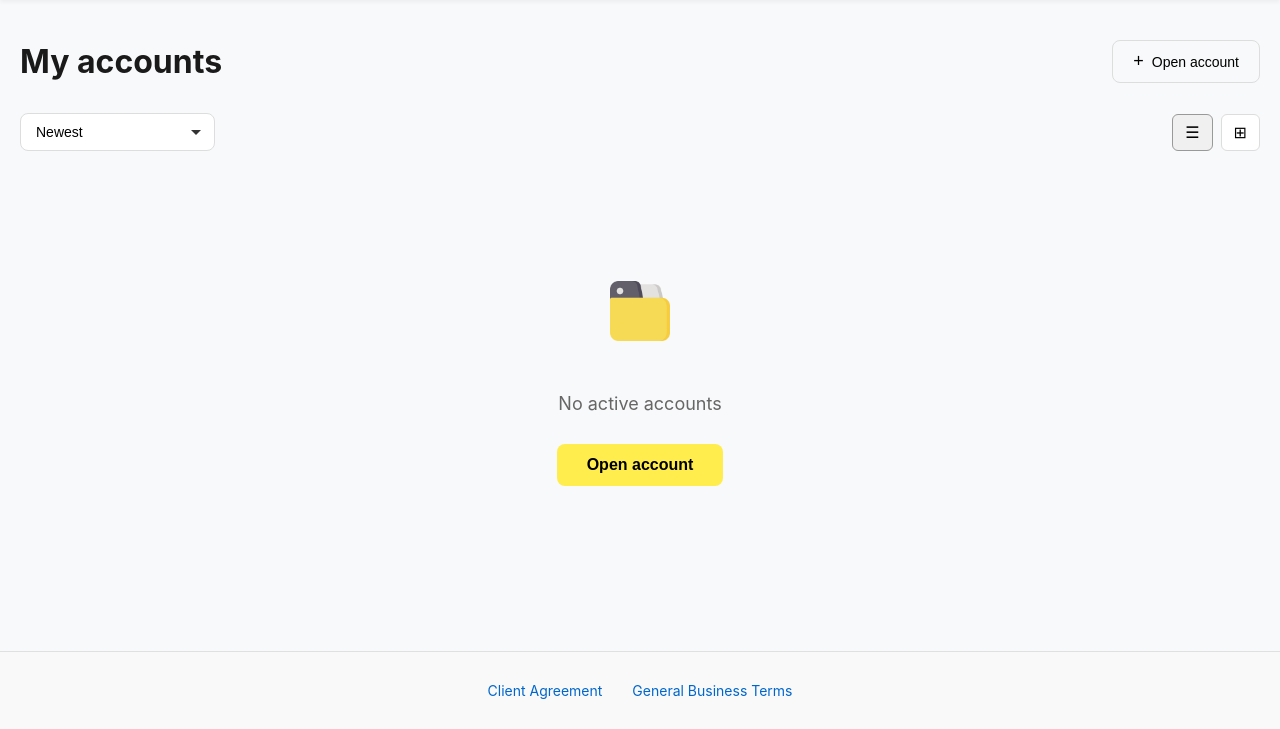
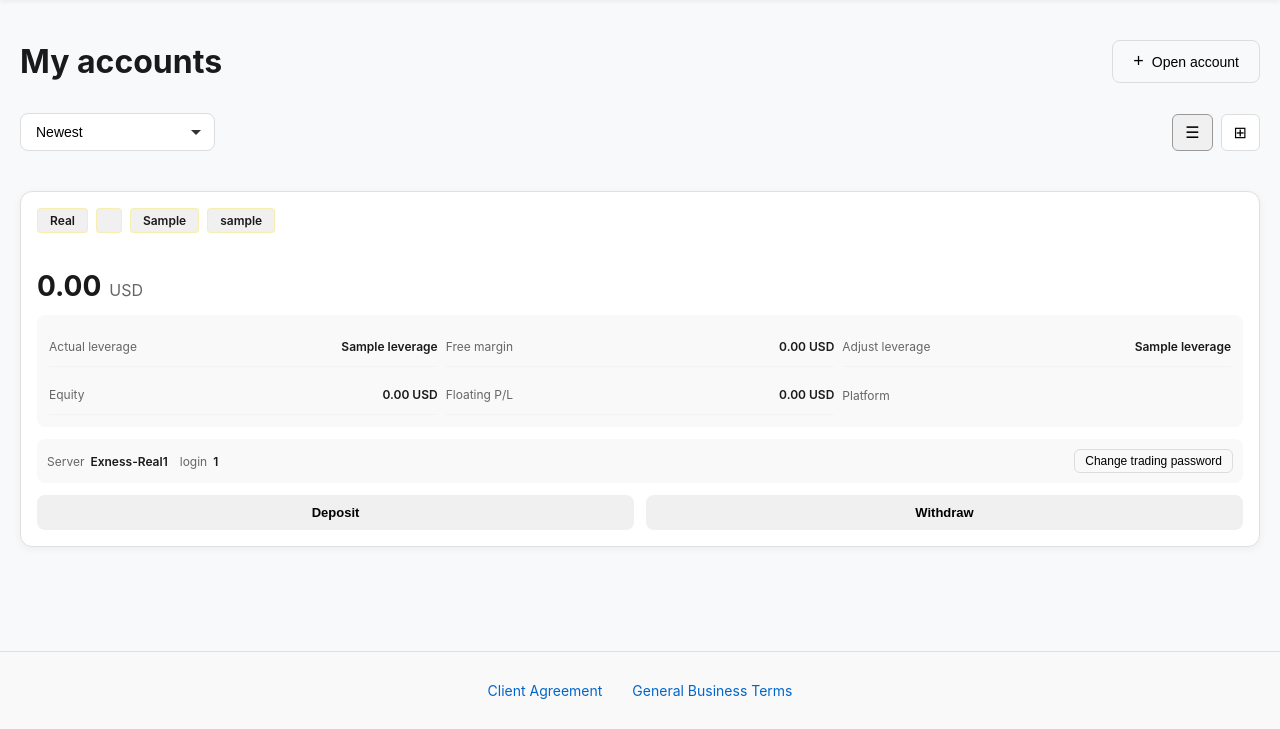
Before and after one commit to YashRebbawar/Rajesh_Payment_WebAPP, a Flask app: template backend/templates/my-accounts.html in a window 1280 px wide. Shown: the part 71-800 px from the top of the page. Run offline with Flask 3, Linux system fonts and the light colour scheme; the template is opened without the code that fills it: most values are stand-ins (such as "Sample title", 1, 10 or a date in 2020).

Commit message:
my account created account fetch

```diff
--- a/backend/app.py
+++ b/backend/app.py
@@ -51,6 +51,7 @@ except Exception as e:
 
 db = client.printfree
 users_collection = db.users
+accounts_collection = db.trading_accounts
 
 # Google OAuth Config
 app.config['GOOGLE_CLIENT_ID'] = os.getenv('GOOGLE_CLIENT_ID', '')
@@ -75,6 +76,8 @@ else:
 # Create indexes for MongoDB
 users_collection.create_index('email', unique=True)
 users_collection.create_index('google_id', unique=True, sparse=True)
+accounts_collection.create_index('user_id')
+accounts_collection.create_index([('user_id', 1), ('nickname', 1)])
 
 def get_current_user():
     """Helper function to get current user from session"""
@@ -107,7 +110,8 @@ def my_accounts():
     user = get_current_user()
     if not user:
         return redirect(url_for('signin'))
-    return render_template('my-accounts.html', user=user)
+    accounts = list(accounts_collection.find({'user_id': user['_id']}).sort('created_at', -1))
+    return render_template('my-accounts.html', user=user, accounts=accounts)
 
 @app.route('/accounts')
 def accounts():
@@ -249,6 +253,27 @@ def update_name():
     logger.info(f"User {user['email']} updated name to: {new_name}")
     return jsonify({'success': True})
 
+@app.route('/api/account-setup', methods=['POST'])
+def account_setup_api():
+    user = get_current_user()
+    if not user:
+        return jsonify({'success': False, 'message': 'Not authenticated'})
+
+    data = request.json
+    account_doc = {
+        'user_id': user['_id'],
+        'account_type': data['account_type'],
+        'currency': data['currency'],
+        'nickname': data['nickname'],
+        'leverage': data['leverage'],
+        'platform': data['platform'],
+        'trading_password': data['password'],
+        'created_at': datetime.utcnow()
+    }
+    accounts_collection.insert_one(account_doc)
+    logger.info(f"Account created for user {user['email']}: {data['nickname']}")
+    return jsonify({'success': True, 'redirect': '/my-accounts'})
+
 @app.route('/logout')
 def logout():
     if 'user_id' in session:
--- a/backend/static/css/my-accounts.css
+++ b/backend/static/css/my-accounts.css
@@ -312,3 +312,181 @@ body {
         font-size: 14px;
     }
 }
+
+.accounts-list {
+    display: flex;
+    flex-direction: column;
+    gap: 20px;
+}
+
+.account-card {
+    background: #fff;
+    border: 1px solid #e0e0e0;
+    border-radius: 12px;
+    padding: 16px;
+    box-shadow: 0 2px 8px rgba(0,0,0,0.05);
+}
+
+.account-header {
+    display: flex;
+    justify-content: space-between;
+    align-items: center;
+    margin-bottom: 12px;
+}
+
+.account-badges {
+    display: flex;
+    gap: 8px;
+    flex-wrap: wrap;
+}
+
+.badge {
+    background: #f0f0f0;
+    padding: 4px 12px;
+    border-radius: 4px;
+    font-size: 12px;
+    font-weight: 600;
+}
+
+.account-id {
+    font-size: 14px;
+    color: #666;
+}
+
+.account-balance {
+    display: flex;
+    align-items: baseline;
+    gap: 8px;
+    margin-bottom: 12px;
+}
+
+.balance-amount {
+    font-size: 28px;
+    font-weight: 700;
+}
+
+.balance-currency {
+    font-size: 16px;
+    color: #666;
+}
+
+.account-details {
+    display: grid;
+    grid-template-columns: repeat(3, 1fr);
+    gap: 8px;
+    margin-bottom: 12px;
+    padding: 12px;
+    background: #f9f9f9;
+    border-radius: 8px;
+}
+
+.detail-row {
+    display: flex;
+    justify-content: space-between;
+    font-size: 12px;
+}
+
+.detail-row span:first-child {
+    color: #666;
+}
+
+.detail-row span:last-child {
+    font-weight: 600;
+}
+
+.account-footer {
+    display: flex;
+    gap: 12px;
+    align-items: center;
+    margin-bottom: 12px;
+    padding: 10px;
+    background: #f9f9f9;
+    border-radius: 8px;
+    flex-wrap: wrap;
+}
+
+.footer-info {
+    display: flex;
+    gap: 6px;
+    font-size: 12px;
+}
+
+.footer-info span:first-child {
+    color: #666;
+}
+
+.footer-info span:last-child {
+    font-weight: 600;
+}
+
+.change-password-btn {
+    background: transparent;
+    border: 1px solid #ddd;
+    padding: 4px 10px;
+    border-radius: 6px;
+    font-size: 12px;
+    cursor: pointer;
+    margin-left: auto;
+}
+
+.account-actions {
+    display: flex;
+    gap: 12px;
+    flex-wrap: wrap;
+}
+
+.action-btn {
+    flex: 1;
+    min-width: 100px;
+    padding: 10px 16px;
+    border-radius: 8px;
+    font-size: 13px;
+    font-weight: 600;
+    cursor: pointer;
+    border: none;
+    transition: all 0.2s;
+}
+
+.trade-btn {
+    background: #ffed4e;
+}
+
+.trade-btn:hover {
+    background: #ffe620;
+}
+
+.deposit-btn {
+    background: #f0f0f0;
+}
+
+.deposit-btn:hover {
+    background: #e0e0e0;
+}
+
+.withdraw-btn {
+    background: #f0f0f0;
+}
+
+.withdraw-btn:hover {
+    background: #e0e0e0;
+}
+
+@media (max-width: 768px) {
+    .account-details {
+        grid-template-columns: repeat(2, 1fr);
+    }
+
+    .account-footer {
+        flex-direction: column;
+        align-items: flex-start;
+    }
+
+    .change-password-btn {
+        margin-left: 0;
+        width: 100%;
+    }
+
+    .action-btn {
+        min-width: 100%;
+    }
+}
--- a/backend/templates/my-accounts.html
+++ b/backend/templates/my-accounts.html
@@ -90,11 +90,73 @@
         </div>
     </div>
 
+    {% if accounts %}
+    <div class="accounts-list">
+        {% for account in accounts %}
+        <div class="account-card">
+            <div class="account-header">
+                <div class="account-badges">
+                    <span class="badge">Real</span>
+                    <span class="badge">{{ account.platform }}</span>
+                    <span class="badge">{{ account.account_type|replace('-', ' ')|title }}</span>
+                    <span class="badge">{{ account.nickname }}</span>
+                </div>
+            </div>
+            <div class="account-balance">
+                <div class="balance-amount">0.00</div>
+                <div class="balance-currency">{{ account.currency }}</div>
+            </div>
+            <div class="account-details">
+                <div class="detail-row">
+                    <span>Actual leverage</span>
+                    <span>{{ account.leverage }}</span>
+                </div>
+                <div class="detail-row">
+                    <span>Free margin</span>
+                    <span>0.00 {{ account.currency }}</span>
+                </div>
+                <div class="detail-row">
+                    <span>Adjust leverage</span>
+                    <span>{{ account.leverage }}</span>
+                </div>
+                <div class="detail-row">
+                    <span>Equity</span>
+                    <span>0.00 {{ account.currency }}</span>
+                </div>
+                <div class="detail-row">
+                    <span>Floating P/L</span>
+                    <span>0.00 {{ account.currency }}</span>
+                </div>
+                <div class="detail-row">
+                    <span>Platform</span>
+                    <span>{{ account.platform }}</span>
+                </div>
+            </div>
+            <div class="account-footer">
+                <div class="footer-info">
+                    <span>Server</span>
+                    <span>Exness-{{ account.platform }}Real{{ loop.index }}</span>
+                </div>
+                <div class="footer-info">
+                    <span>{{ account.platform }} login</span>
+                    <span>{{ account._id }}</span>
+                </div>
+                <button class="change-password-btn">Change trading password</button>
+            </div>
+            <div class="account-actions">
+                <button class="action-btn deposit-btn">Deposit</button>
+                <button class="action-btn withdraw-btn">Withdraw</button>
+            </div>
+        </div>
+        {% endfor %}
+    </div>
+    {% else %}
     <div class="empty-state">
         <img src="{{ url_for('static', filename='images/folder_icon.png') }}" alt="No accounts" class="empty-icon">
         <p class="empty-text">No active accounts</p>
         <button class="open-account-btn-yellow" onclick="window.location.href='/accounts'">Open account</button>
     </div>
+    {% endif %}
 </div>
 
 <footer class="footer-links">
```
Also changed, not shown: backend/templates/account-setup.html (+20 -4 lines).
